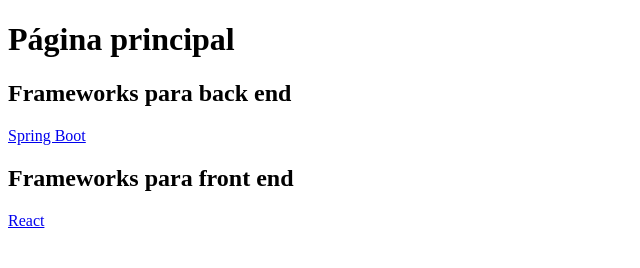
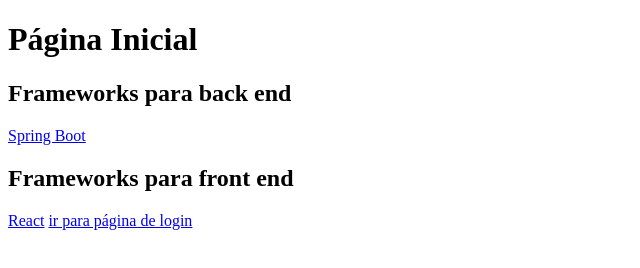
Before and after one commit to lucasillva/desafio-gitreset, a plain HTML site: page index.html in a window 1280 px wide. Shown: the whole page, without its empty margins (0-640 px from the left). Drawn offline with Linux system fonts and the light colour scheme.

Commit message:
(y) Finalização da feature login

```diff
--- a/index.html
+++ b/index.html
@@ -7,10 +7,11 @@
     <title>Document</title>
 </head>
 <body>
-    <h1>Página principal</h1>
+    <h1>Página Inicial</h1>
     <h2>Frameworks para back end</h2>
     <a href="spring.html">Spring Boot</a>
     <h2>Frameworks para front end</h2>
     <a href="react.html">React</a>
+    <a href="LOGIN.html">ir para página de login</a>
 </body>
 </html>
```
Also changed, not shown: LOGIN.html (+1 -0 lines).
